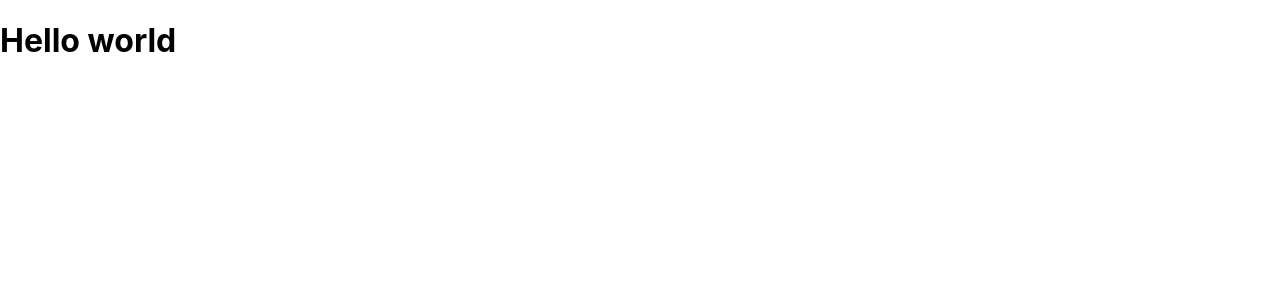
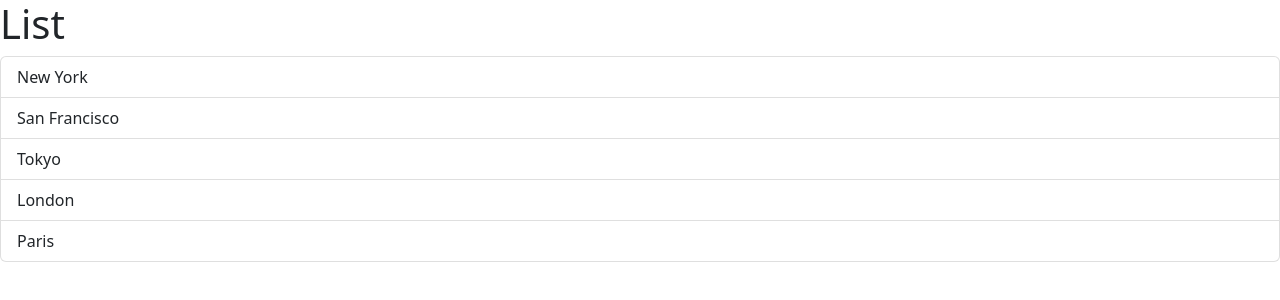
Before and after one commit to alenny21/React-App, a React (Create React App) app: page / in a window 1280 px wide. Shown: the top 300 px of the page. Built offline with nearby package versions, Linux system fonts and the light colour scheme.

Commit message:
ternary ops, render lists, calling/refer to functions

```diff
--- a/package.json
+++ b/package.json
@@ -6,6 +6,7 @@
     "@testing-library/jest-dom": "^5.16.5",
     "@testing-library/react": "^13.4.0",
     "@testing-library/user-event": "^13.5.0",
+    "bootstrap": "^5.2.3",
     "react": "^18.2.0",
     "react-dom": "^18.2.0",
     "react-scripts": "5.0.1",
--- a/src/App.css
+++ /dev/null
@@ -1,38 +0,0 @@
-.App {
-  text-align: center;
-}
-
-.App-logo {
-  height: 40vmin;
-  pointer-events: none;
-}
-
-@media (prefers-reduced-motion: no-preference) {
-  .App-logo {
-    animation: App-logo-spin infinite 20s linear;
-  }
-}
-
-.App-header {
-  background-color: #282c34;
-  min-height: 100vh;
-  display: flex;
-  flex-direction: column;
-  align-items: center;
-  justify-content: center;
-  font-size: calc(10px + 2vmin);
-  color: white;
-}
-
-.App-link {
-  color: #61dafb;
-}
-
-@keyframes App-logo-spin {
-  from {
-    transform: rotate(0deg);
-  }
-  to {
-    transform: rotate(360deg);
-  }
-}
--- a/src/App.js
+++ b/src/App.js
@@ -1,7 +1,7 @@
-import Message from "./Message"
+import ListGroup from "./ListGroup"
 
 function App(){
-  return <div><Message /></div>
+  return <div><ListGroup/></div>
 }
 
 export default App
--- /dev/null
+++ b/src/ListGroup.js
@@ -0,0 +1,28 @@
+function ListGroup() {
+  let items = ["New York", "San Francisco", "Tokyo", "London", "Paris"];
+  let selectedIndex = -1;
+
+  const getMessage = () => {
+    return items.length === 0 && <p>No item found</p>;
+    // or alternatively
+    // return items.length === 0 ? <p>No item found</p>
+  };
+
+  const handleClick = (event) => console.log(event);
+
+  return (
+    <>
+      <h1>List</h1>
+      {getMessage()}
+      <ul className="list-group">
+        {items.map((item, index) => (
+          <li className={"list-group-item"} key={item} onClick={handleClick}>
+            {item}
+          </li>
+        ))}
+      </ul>
+    </>
+  );
+}
+
+export default ListGroup;
--- a/src/index.css
+++ /dev/null
@@ -1,13 +0,0 @@
-body {
-  margin: 0;
-  font-family: -apple-system, BlinkMacSystemFont, 'Segoe UI', 'Roboto', 'Oxygen',
-    'Ubuntu', 'Cantarell', 'Fira Sans', 'Droid Sans', 'Helvetica Neue',
-    sans-serif;
-  -webkit-font-smoothing: antialiased;
-  -moz-osx-font-smoothing: grayscale;
-}
-
-code {
-  font-family: source-code-pro, Menlo, Monaco, Consolas, 'Courier New',
-    monospace;
-}
--- a/src/index.js
+++ b/src/index.js
@@ -1,6 +1,6 @@
 import React from 'react';
 import ReactDOM from 'react-dom/client';
-import './index.css';
+import 'bootstrap/dist/css/bootstrap.css';
 import App from './App';
 import reportWebVitals from './reportWebVitals';
 
```
Also changed, not shown: 1 other file (tests, documents, lock files or other folders).
